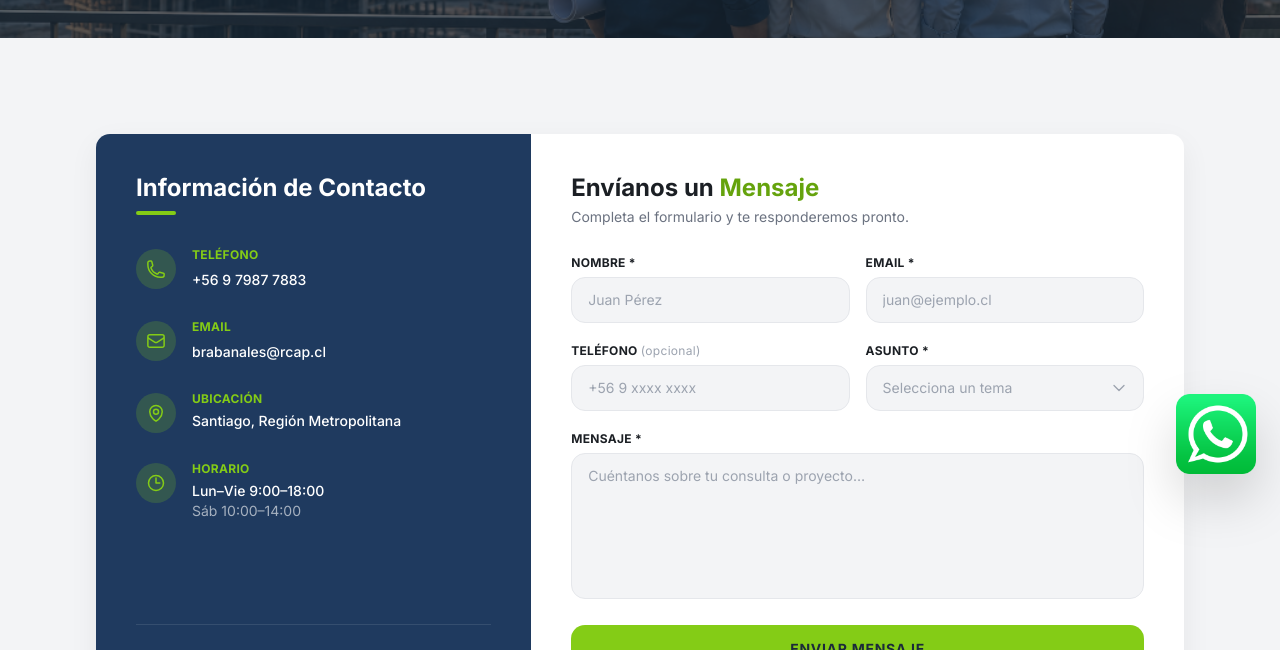
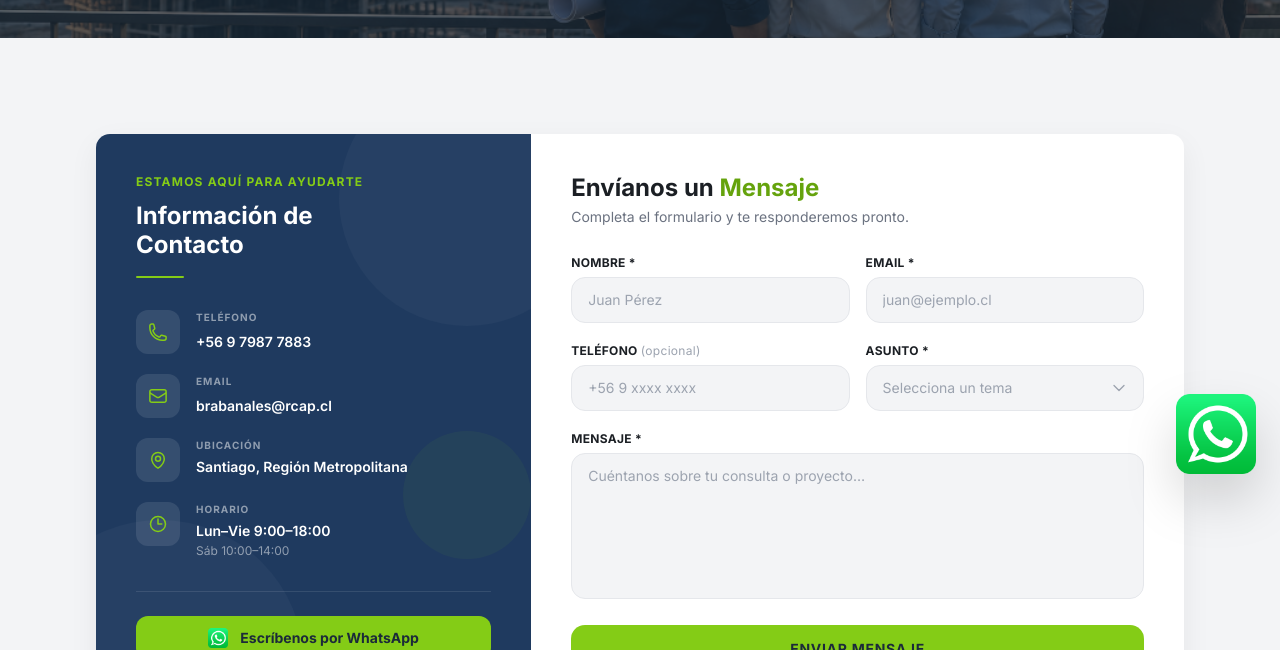
Before and after one commit to contactofixlab-lab/constructora-pds, a Next.js app: page /contacto in a window 1280 px wide. Shown: the part 302-952 px from the top of the page. Built offline with nearby package versions, Linux system fonts and the light colour scheme.

Commit message:
feat: redesign contact info sidebar with WhatsApp CTA and improved layout

```diff
--- a/src/app/(pages)/contacto/page.tsx
+++ b/src/app/(pages)/contacto/page.tsx
@@ -167,30 +167,40 @@ export default function Contacto() {
           <div className="rounded-card overflow-hidden shadow-card grid md:grid-cols-5">
 
             {/* ── Sidebar de contacto ── */}
-            <div className="md:col-span-2 bg-primary p-8 md:p-10 flex flex-col justify-between">
-              <div>
-                <h2 className="text-2xl font-bold text-white mb-2">Información de Contacto</h2>
-                <div className="w-10 h-1 bg-accent rounded-full mb-8" />
+            <div className="md:col-span-2 bg-primary relative overflow-hidden flex flex-col">
+              {/* Decoración geométrica de fondo */}
+              <div className="absolute -top-16 -right-16 w-64 h-64 rounded-full bg-white/[0.03] pointer-events-none" />
+              <div className="absolute -bottom-20 -left-20 w-72 h-72 rounded-full bg-white/[0.03] pointer-events-none" />
+              <div className="absolute top-1/2 right-0 w-32 h-32 rounded-full bg-accent/5 pointer-events-none" />
 
-                <div className="space-y-7">
+              <div className="relative p-8 md:p-10 flex flex-col h-full">
+                {/* Header */}
+                <div className="mb-8">
+                  <span className="text-accent text-xs font-bold uppercase tracking-widest mb-3 block">Estamos aquí para ayudarte</span>
+                  <h2 className="text-2xl font-bold text-white leading-tight">Información de<br/>Contacto</h2>
+                  <div className="w-12 h-0.5 bg-accent rounded-full mt-4" />
+                </div>
+
+                {/* Items */}
+                <div className="space-y-5 flex-1">
                   {contactItems.map((item) => (
-                    <div key={item.label} className="flex items-start gap-4">
-                      <div className="w-10 h-10 rounded-full bg-accent/20 flex items-center justify-center flex-shrink-0 mt-0.5">
+                    <div key={item.label} className="flex items-start gap-4 group">
+                      <div className="w-11 h-11 rounded-xl bg-white/10 group-hover:bg-accent/20 flex items-center justify-center flex-shrink-0 transition-colors duration-200">
                         <svg className="w-5 h-5 text-accent" fill="none" stroke="currentColor" viewBox="0 0 24 24">
                           {item.icon}
                         </svg>
                       </div>
-                      <div>
-                        <p className="text-accent text-xs font-bold uppercase tracking-wide mb-1">{item.label}</p>
+                      <div className="min-w-0">
+                        <p className="text-white/50 text-[10px] font-bold uppercase tracking-widest mb-1">{item.label}</p>
                         {item.href ? (
-                          <a href={item.href} className="text-white hover:text-accent transition-colors font-medium text-sm">
+                          <a href={item.href} className="text-white group-hover:text-accent transition-colors font-semibold text-sm break-all">
                             {item.value}
                           </a>
                         ) : (
                           <>
-                            <p className="text-white font-medium text-sm">{item.value}</p>
+                            <p className="text-white font-semibold text-sm">{item.value}</p>
                             {'value2' in item && item.value2 && (
-                              <p className="text-white/60 text-sm">{item.value2}</p>
+                              <p className="text-white/50 text-xs mt-0.5">{item.value2}</p>
                             )}
                           </>
                         )}
@@ -198,11 +208,20 @@ export default function Contacto() {
                     </div>
                   ))}
                 </div>
-              </div>
 
-              {/* Decoración inferior */}
-              <div className="mt-12 pt-8 border-t border-white/10">
-                <p className="text-white/50 text-xs">Constructora Puerta del Sol · Santiago, Chile</p>
+                {/* WhatsApp CTA */}
+                <div className="mt-8 pt-6 border-t border-white/10">
+                  <a
+                    href={contactoInfo.whatsapp}
+                    target="_blank"
+                    rel="noopener noreferrer"
+                    className="flex items-center justify-center gap-3 w-full bg-accent hover:bg-accent-hover text-dark font-bold py-3 rounded-xl transition-colors text-sm"
+                  >
+                    <img src="/468ca5702_whatsapp_icono.png" alt="" className="w-5 h-5 object-contain" />
+                    Escríbenos por WhatsApp
+                  </a>
+                  <p className="text-white/30 text-[11px] text-center mt-3">Constructora Puerta del Sol · Santiago, Chile</p>
+                </div>
               </div>
             </div>
 
```
